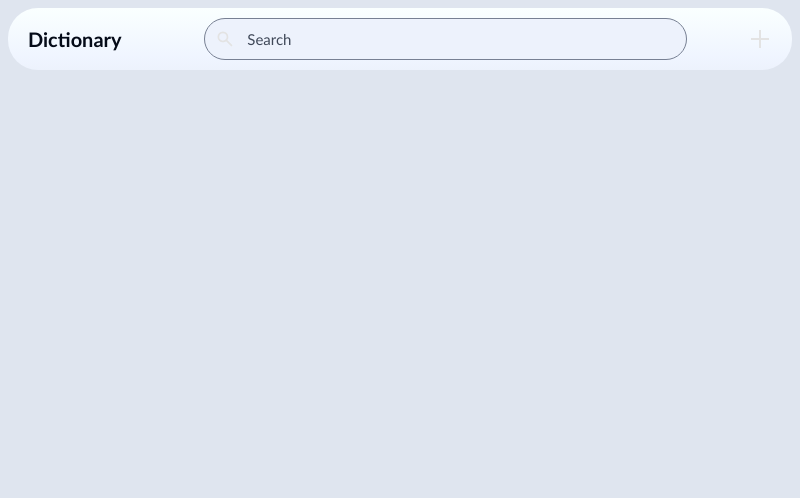
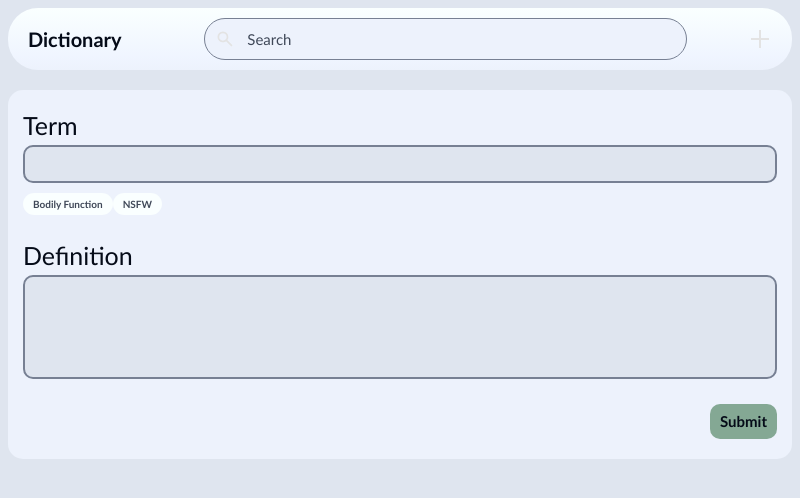
Before and after one commit to Materia597/Dictionary, an Electron app: page renderer/pages/newEntry/newEntry.html in a window 800 px wide. Drawn offline with Linux system fonts and the light colour scheme.

Commit message:
Made the new entry form functional

```diff
--- a/renderer/pages/newEntry/newEntry.css
+++ b/renderer/pages/newEntry/newEntry.css
@@ -0,0 +1,95 @@
+
+.center-container {
+    display: flex;
+    flex-direction: column;
+    width: 100%;
+}
+
+#new-definition {
+    align-self: center;
+    width: 100%;
+    max-width: 900px;
+    border-radius: var(--margin-s);
+    display: flex;
+    flex-direction: column;
+    align-items: start;
+    padding: var(--margin-s);
+    background: var(--bg);
+    margin: var(--margin-m) 0;
+}
+
+.form-group {
+    display: flex;
+    flex-direction: column;
+    /* border: 1px green solid; */
+    width: 100%;
+    margin: var(--margin-xxs) 0;
+}
+
+#entry-tags {
+    flex-direction: row;
+}
+
+#new-definition input,
+#new-definition textarea {
+    background: var(--bg-dark);
+    font-family: var(--ff);
+    color: var(--text-muted);
+    border: 2px solid var(--border);
+    font-size: var(--margin-s);
+    font-weight: normal;
+    padding: var(--margin-xxs);
+    border-radius: var(--margin-xs);
+}
+
+#new-definition input:focus,
+#new-definition textarea:focus {
+    outline: 1px solid var(--secondary);
+}
+
+#new-definition input {
+    font-size: var(--margin-m);
+}
+
+#new-definition textarea {
+    resize: none;
+    overflow-y: scroll;
+}
+
+#new-definition textarea::-webkit-scrollbar {
+    width: 0;
+}
+
+#new-definition label {
+    color: var(--text);
+    font-size: var(--margin-l);
+    margin-bottom: var(--margin-xxs);
+}
+
+#entry-content-area {
+    margin-top: var(--margin-m);
+}
+
+.form-bottom {
+    margin-top: var(--margin-m);
+    align-self: end;
+    text-align: right;
+    display: flex;
+    flex-direction: row;
+    flex-wrap: nowrap;
+    align-items: center;
+    justify-content: end;
+}
+
+.form-bottom button {
+    font-size: var(--margin-s);
+    border: none;
+    padding: var(--margin-xs) var(--margin-xs);
+    border-radius: var(--margin-xs);
+    cursor: pointer;
+    background: var(--success);
+    color: var(--text);
+    font-family:'Trebuchet MS', 'Lucida Sans Unicode', 'Lucida Grande', 'Lucida Sans', Arial, sans-serif;
+    font-weight: bold;
+    line-height: var(--margin-s);
+}
--- a/renderer/pages/newEntry/newEntry.html
+++ b/renderer/pages/newEntry/newEntry.html
@@ -14,7 +14,44 @@
 <body>
     <nav-bar></nav-bar>
 
+    <!--
+        New Term form:
 
+        Fill out:
+            Enter the term
+            Enter a definition
+            Add tags
+            Remove tags
+
+        Submit
+            New Tag wizard/popup
+            "Duplicate" error message
+            On success -> Navigate to definition page
+    -->
+
+    <div class="center-container">
+        <form id="new-definition">
+
+            <div class="form-group">
+                <label for="entry-term">Term</label>
+                <input type="text" id="entry-term" name="term" required>
+            </div>
+
+            <div class="form-group" id="entry-tags">
+                <span class="def-tag">Bodily Function</span>
+                <span class="def-tag">NSFW</span>
+            </div>
+
+            <div class="form-group" id="entry-content-area">
+                <label for="entry-content">Definition</label>
+                <textarea id="entry-content" name="definition" rows="5" required></textarea>
+            </div>
+
+            <div class="form-group form-bottom">
+                <button type="submit">Submit</button>
+            </div>
+        </form>
+    </div>
 
 </body>
 </html>
--- a/renderer/pages/newEntry/newEntry.js
+++ b/renderer/pages/newEntry/newEntry.js
@@ -0,0 +1,14 @@
+const newEntryForm = document.getElementById('new-definition')
+
+newEntryForm.addEventListener('submit', async (e) => {
+    e.preventDefault()
+
+    const formData = new FormData(newEntryForm)
+    const data = Object.fromEntries(formData.entries())
+
+    console.log(data)
+
+    const response = await window.entries.createEntry(data.term, data.definition)
+
+    console.log(response)
+})
--- a/renderer/styles/global.css
+++ b/renderer/styles/global.css
@@ -28,7 +28,7 @@
     --secondary: oklch(0.76 0.1 84);
     --danger: oklch(0.7 0.05 30);
     --warning: oklch(0.7 0.05 100);
-    --success: oklch(0.7 0.05 160);
+    --success: oklch(0.5975 0.1428 152.81);
     --info: oklch(0.7 0.05 260);
 
     --highlight: oklch(0.5 0.03 264);
@@ -87,3 +87,19 @@ input {
     height: var(--margin-l);
     cursor: pointer;
 }
+
+.def-tag {
+    font-size: var(--margin-xs);
+    color: var(--text-muted);
+    background: var(--bg-light);
+    padding: var(--margin-xxs) var(--margin-xs);
+    border-radius: var(--margin-s);
+    font-weight: bold;
+    cursor: pointer;
+    transition: background 0.25s, color 0.25s;
+}
+
+.def-tag:hover {
+    background: var(--primary);
+    color: var(--bg);
+}
```
Also changed, not shown: main/services/entryServices.js (+20 -2 lines).
